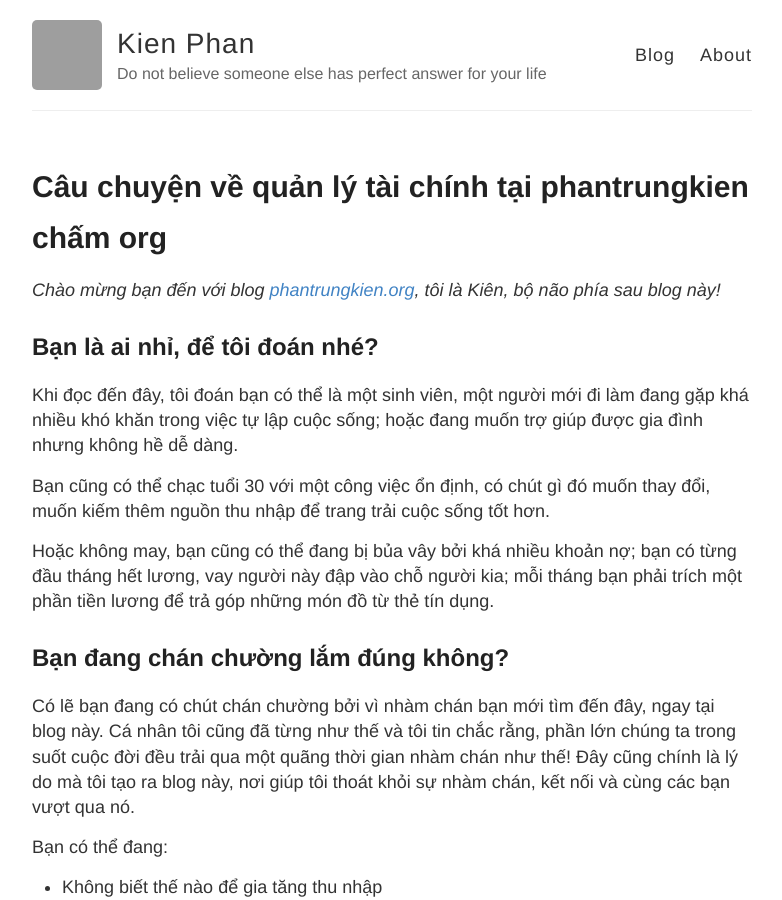
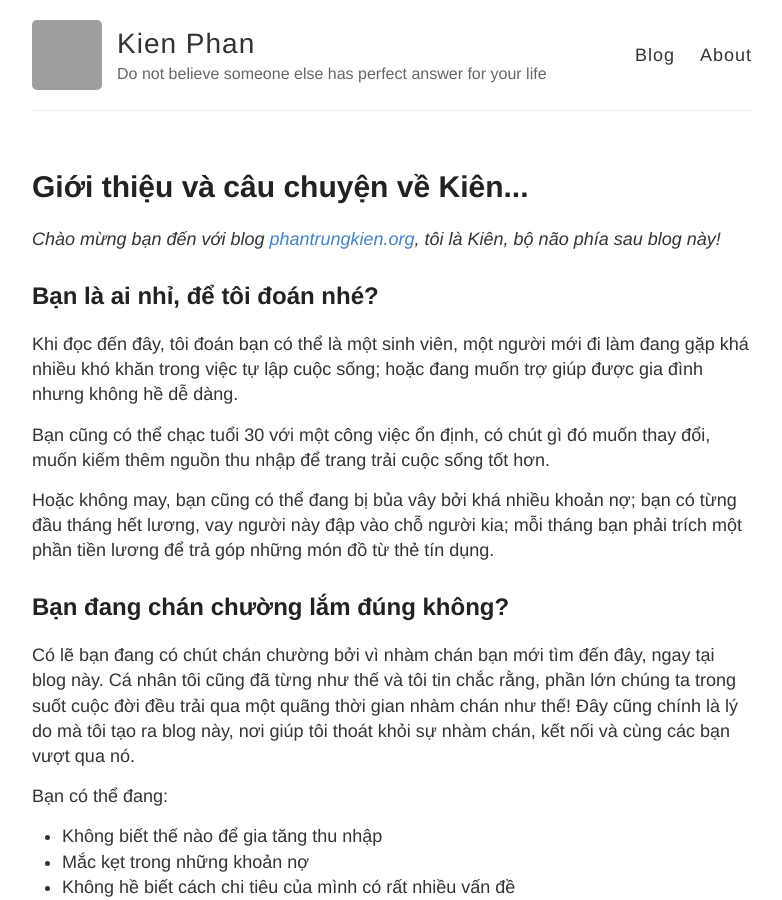
Before and after one commit to trungkien1503/blog, a Jekyll site: the page built from about.md, in a window 1280 px wide and 900 px high. Shown: the whole window, without its empty margins (248-1030 px from the left). Built offline with Jekyll 4.4.1, drawn with Linux system fonts in a browser that asks for light colours; grey boxes are pictures that could not be loaded.

Commit message:
fix about

```diff
--- a/about.md
+++ b/about.md
@@ -1,6 +1,6 @@
 ---
 layout: page
-title: Câu chuyện về quản lý tài chính tại phantrungkien chấm org
+title: Giới thiệu và câu chuyện về Kiên...
 permalink: /about/
 ---
 
```
